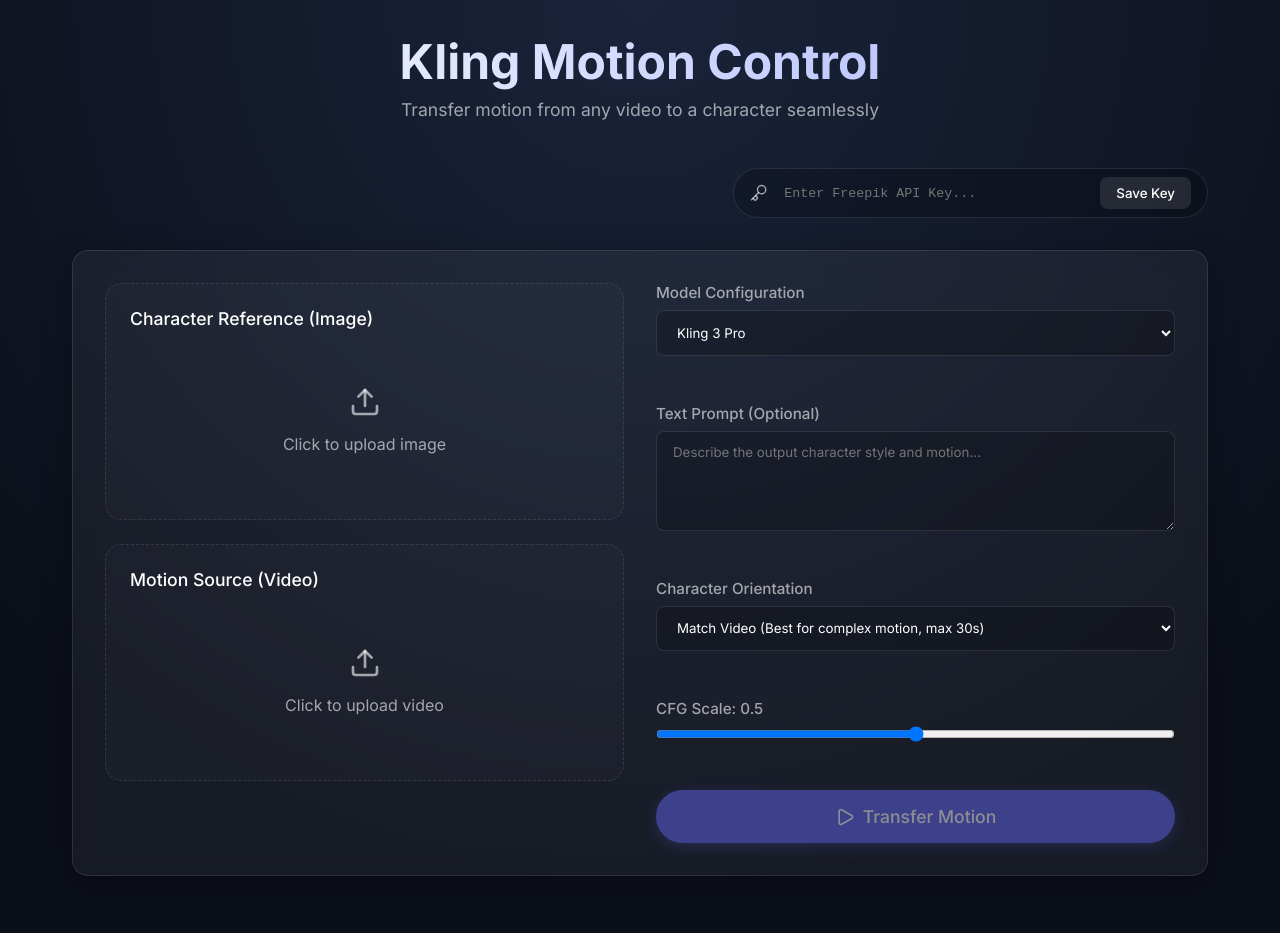
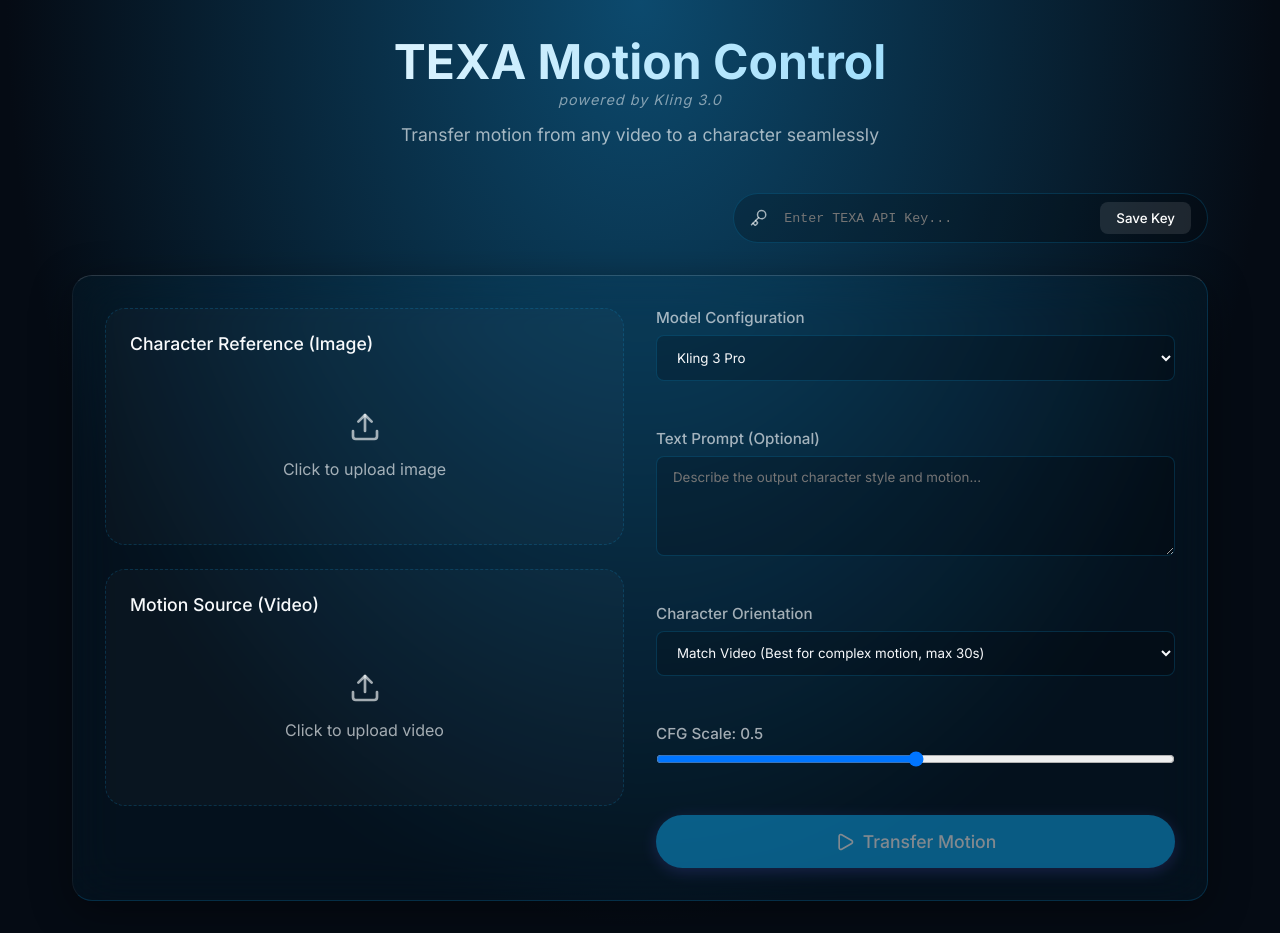
Before and after one commit to irwansusanto0090-cpu/jasper-kling-motion, a React app in the folder frontend/: page / in a window 1280 px wide. Before the commit the page ends 908 px from the top, so only its background shows below. Built offline with nearby package versions, Linux system fonts and the light colour scheme; the HTML template or start-up script is replaced by a standard one.

Commit message:
Add files via upload

```diff
--- a/frontend/src/App.jsx
+++ b/frontend/src/App.jsx
@@ -29,7 +29,7 @@
 
   // Load API key from local storage on mount
   useEffect(() => {
-    const savedKey = localStorage.getItem('freepik_api_key');
+    const savedKey = localStorage.getItem('texa_api_key');
     if (savedKey) {
       setApiKey(savedKey);
       setIsKeySaved(true);
@@ -38,10 +38,10 @@
 
   const handleSaveKey = () => {
     if (apiKey.trim()) {
-      localStorage.setItem('freepik_api_key', apiKey.trim());
+      localStorage.setItem('texa_api_key', apiKey.trim());
       setIsKeySaved(true);
     } else {
-      localStorage.removeItem('freepik_api_key');
+      localStorage.removeItem('texa_api_key');
       setIsKeySaved(false);
     }
   };
@@ -87,7 +87,7 @@
 
   const handleGenerate = async () => {
     if (!apiKey) {
-      setErrorMsg('Please enter your Freepik API Key first.');
+      setErrorMsg('Please enter your TEXA API Key first.');
       return;
     }
     if (!imageFile || !videoFile) {
@@ -162,10 +162,29 @@
     };
   }, []);
 
+  const handleDownloadVideo = async (url) => {
+    try {
+      const response = await fetch(url);
+      const blob = await response.blob();
+      const objectUrl = URL.createObjectURL(blob);
+      const link = document.createElement('a');
+      link.href = objectUrl;
+      link.download = 'texa-motion-video.mp4';
+      document.body.appendChild(link);
+      link.click();
+      document.body.removeChild(link);
+      URL.revokeObjectURL(objectUrl);
+    } catch (e) {
+      console.error("Download failed, opening in new tab instead:", e);
+      window.open(url, '_blank');
+    }
+  };
+
   return (
     <div className="app-container">
       <header className="header">
-        <h1>Kling Motion Control</h1>
+        <h1>TEXA Motion Control</h1>
+        <p style={{ fontSize: '0.9rem', opacity: 0.8, marginTop: '-0.5rem', marginBottom: '1rem', fontStyle: 'italic', letterSpacing: '1px' }}>powered by Kling 3.0</p>
         <p>Transfer motion from any video to a character seamlessly</p>
       </header>
 
@@ -175,7 +194,7 @@
           <Key size={18} color="var(--text-secondary)" />
           <input
             type="password"
-            placeholder="Enter Freepik API Key..."
+            placeholder="Enter TEXA API Key..."
             value={apiKey}
             onChange={(e) => {
               setApiKey(e.target.value);
@@ -295,15 +314,10 @@
                 <video src={generatedVideo} crossOrigin="anonymous" controls autoPlay loop className="generated-video" />
 
                 <div style={{ display: 'flex', gap: '1rem', flexWrap: 'wrap', justifyContent: 'center' }}>
-                  <a href={generatedVideo} download="kling-motion-video.mp4" className="btn-primary" style={{ textDecoration: 'none', display: 'flex', alignItems: 'center', gap: '0.5rem' }}>
+                  <button onClick={() => handleDownloadVideo(generatedVideo)} className="btn-primary" style={{ display: 'flex', alignItems: 'center', gap: '0.5rem' }}>
                     <Download size={18} />
                     <span>Download Video</span>
-                  </a>
-
-                  <a href={generatedVideo} target="_blank" rel="noopener noreferrer" className="btn-secondary" style={{ textDecoration: 'none', display: 'flex', alignItems: 'center', gap: '0.5rem' }}>
-                    <ExternalLink size={18} />
-                    <span>Open in New Tab</span>
-                  </a>
+                  </button>
                 </div>
               </div>
             </div>
--- a/frontend/src/index.css
+++ b/frontend/src/index.css
@@ -2,19 +2,19 @@
 @import url('https://fonts.googleapis.com/css2?family=Inter:wght@300;400;500;600;700&display=swap');
 
 :root {
-  --bg-color: #0b0f19;
-  --bg-gradient: radial-gradient(circle at top, #1a233a, #0b0f19 80%);
-  --panel-bg: rgba(255, 255, 255, 0.05);
-  --panel-border: rgba(255, 255, 255, 0.1);
-  --text-primary: #ffffff;
-  --text-secondary: rgba(255, 255, 255, 0.6);
-  --accent-color: #6366f1;
-  --accent-hover: #4f46e5;
+  --bg-color: #050b14;
+  --bg-gradient: radial-gradient(ellipse at 50% top, #0c4a6e, #050b14 70%);
+  --panel-bg: rgba(14, 165, 233, 0.04);
+  --panel-border: rgba(14, 165, 233, 0.2);
+  --text-primary: #f8fafc;
+  --text-secondary: rgba(248, 250, 252, 0.65);
+  --accent-color: #0ea5e9;
+  --accent-hover: #0284c7;
   --success-color: #10b981;
   --danger-color: #ef4444;
-  --focus-ring: rgba(99, 102, 241, 0.5);
-  --border-radius: 16px;
-  --transition: all 0.3s ease;
+  --focus-ring: rgba(14, 165, 233, 0.5);
+  --border-radius: 20px;
+  --transition: all 0.3s cubic-bezier(0.4, 0, 0.2, 1);
 }
 
 * {
@@ -55,8 +55,9 @@
 .header h1 {
   font-size: 3rem;
   font-weight: 700;
-  background: linear-gradient(to right, #ffffff, #a5b4fc);
+  background: linear-gradient(to right, #ffffff, #7dd3fc);
   -webkit-background-clip: text;
+  background-clip: text;
   -webkit-text-fill-color: transparent;
   margin-bottom: 0.5rem;
 }
@@ -69,12 +70,14 @@
 /* Glassmorphism Panel */
 .glass-panel {
   background: var(--panel-bg);
-  backdrop-filter: blur(12px);
-  -webkit-backdrop-filter: blur(12px);
+  backdrop-filter: blur(24px);
+  -webkit-backdrop-filter: blur(24px);
   border: 1px solid var(--panel-border);
+  border-top: 1px solid rgba(255, 255, 255, 0.15);
+  border-left: 1px solid rgba(255, 255, 255, 0.05);
   border-radius: var(--border-radius);
   padding: 2rem;
-  box-shadow: 0 8px 32px rgba(0, 0, 0, 0.3);
+  box-shadow: 0 10px 40px rgba(0, 0, 0, 0.4);
 }
 
 .api-key-section {
```
